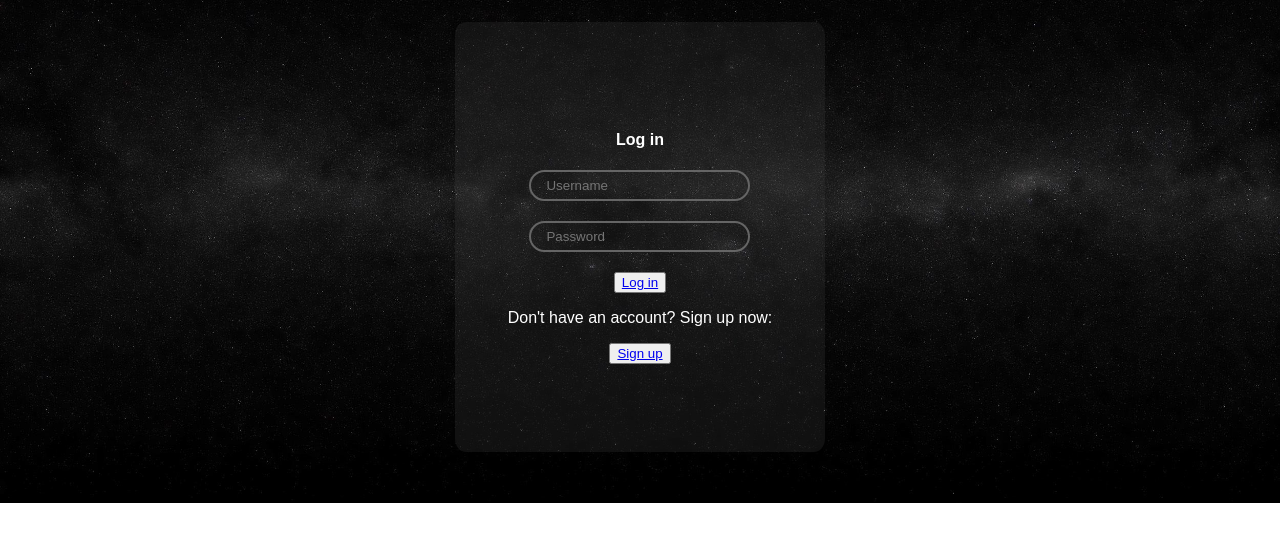
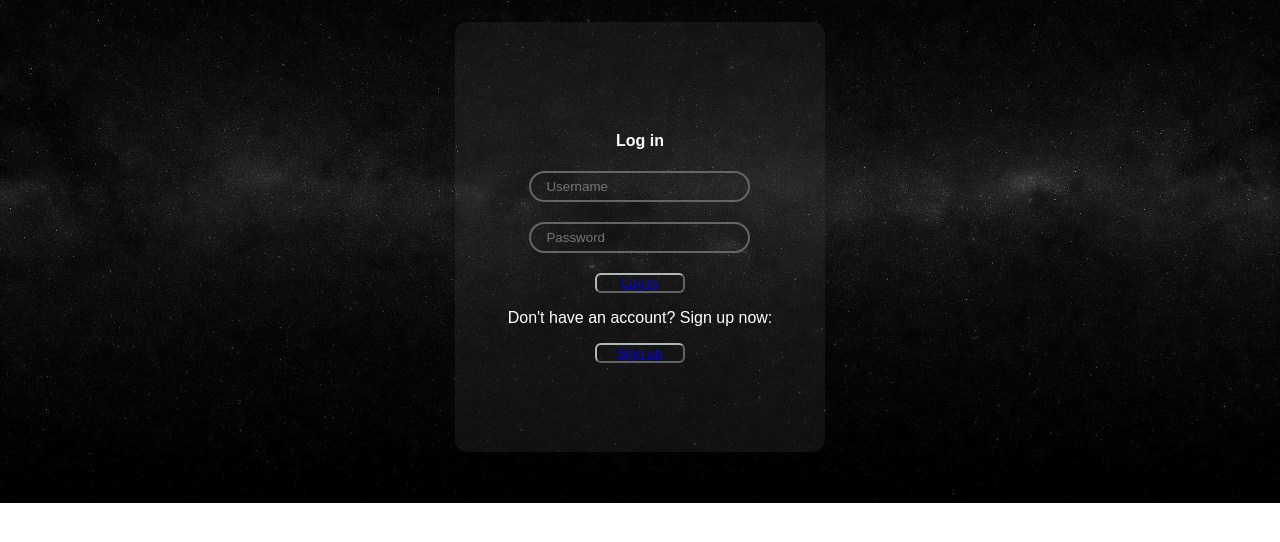
Before and after one commit to Artiye/AstronomyWeb, a PHP site: page /login.html in a window 1280 px wide. Shown: the part 137-679 px from the top of the page. Run offline with PHP 8.4, Linux system fonts and the light colour scheme.

Commit message:
button code on css

```diff
--- a/style.css
+++ b/style.css
@@ -48,3 +48,27 @@ margin-bottom: 20px;
     padding-left: 15px;
 
 }
+#register-button{
+
+    display :inline-block ;
+    align-self: center;
+}
+
+
+
+.button{
+    border:1px solid solid;
+    color:white;
+    background-color:transparent;
+    border-radius: 6px;
+    border-color:rgb(176, 183, 183);
+    align-content: left;
+    width:90px;
+    height:20px;
+    transition: width 0.4s;
+}
+.button:hover{
+    background-color: rgba(13, 14, 14, 0.444);
+    width:92px ;
+    box-shadow: 0 8px 16px 0 rgba(0,0,0,0.2), 0 6px 20px 0 rgba(0,0,0,0.19);
+ }
```
